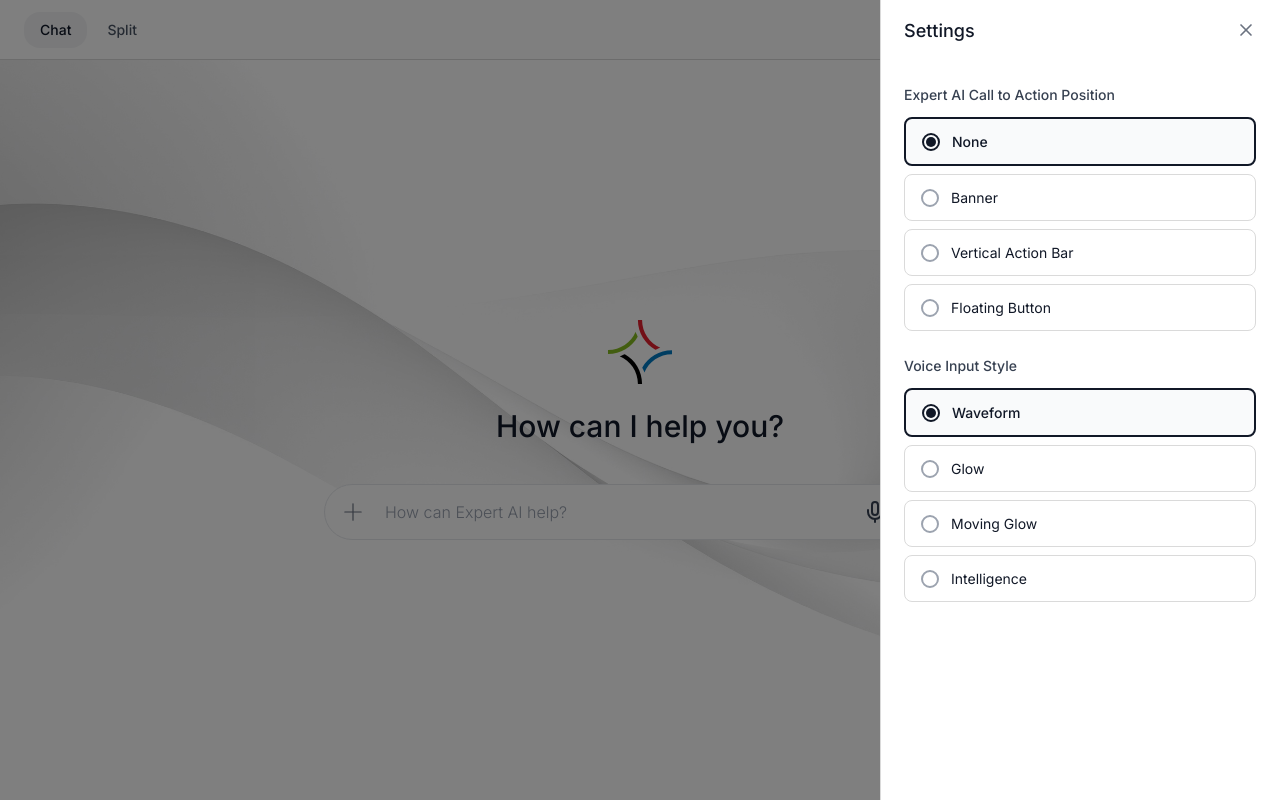
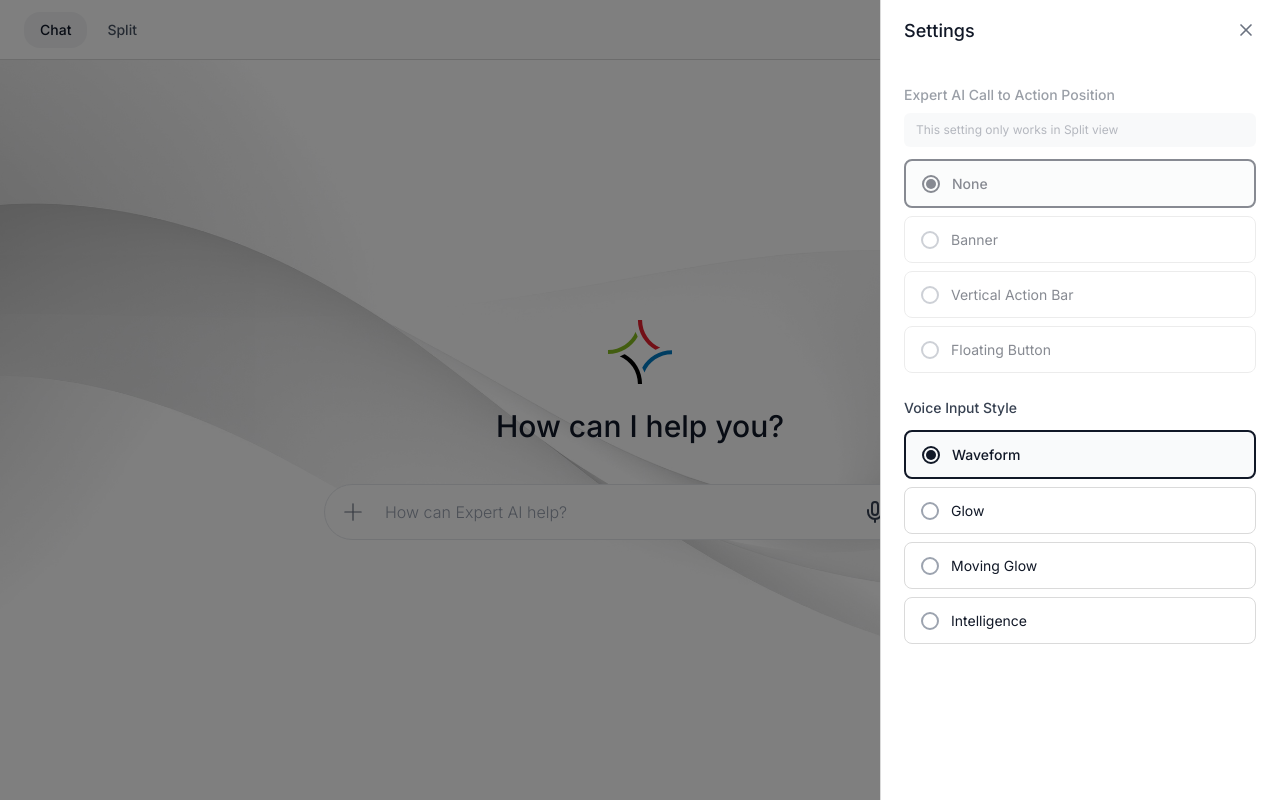
Before and after one commit to beundehaas12/expertai, a React (Vite) app: page / in a window 1280 px wide. Both pictures are taken after a click on the button 1236 px from the left and 29 px from the top of the page. Built offline with nearby package versions, Linux system fonts and the light colour scheme.

Commit message:
feat: Disable CTA position settings in Chat view with notification
- Add isSplitView prop to SideModal component
- Disable CTA position buttons when not in split view
- Show notification message explaining settings only work in Split view
- Apply visual opacity to indicate disabled state

```diff
--- a/src/App.tsx
+++ b/src/App.tsx
@@ -175,6 +175,7 @@ export default function App() {
                 onVoiceVariantChange={setVoiceVariant}
                 buttonPosition={buttonPosition}
                 onButtonPositionChange={setButtonPosition}
+                isSplitView={splitView}
             />
 
             {/* Main Layout */}
--- a/src/components/ui/SideModal.tsx
+++ b/src/components/ui/SideModal.tsx
@@ -13,6 +13,7 @@ interface SideModalProps {
     onVoiceVariantChange?: (variant: VoiceVariant) => void;
     buttonPosition?: ButtonPosition;
     onButtonPositionChange?: (position: ButtonPosition) => void;
+    isSplitView?: boolean;
 }
 
 const voiceVariants: { value: VoiceVariant; label: string }[] = [
@@ -38,6 +39,7 @@ export function SideModal({
     onVoiceVariantChange,
     buttonPosition = 'header',
     onButtonPositionChange,
+    isSplitView = false,
 }: SideModalProps) {
     return (
         <AnimatePresence>
@@ -89,15 +91,29 @@ export function SideModal({
                         <div style={{ flex: 1, overflowY: 'auto', padding: '24px' }}>
                             {children || (
                                 <>
-                                    <div style={{ marginBottom: '24px' }}>
-                                        <h3 style={{ fontSize: '14px', fontWeight: 500, color: '#374151', marginBottom: '12px', marginTop: 0, textAlign: 'left' }}>
+                                    <div style={{ marginBottom: '24px', opacity: isSplitView ? 1 : 0.5 }}>
+                                        <h3 style={{ fontSize: '14px', fontWeight: 500, color: '#374151', marginBottom: '8px', marginTop: 0, textAlign: 'left' }}>
                                             Expert AI Call to Action Position
                                         </h3>
+                                        {!isSplitView && (
+                                            <div style={{
+                                                fontSize: '12px',
+                                                color: '#6b7280',
+                                                marginBottom: '12px',
+                                                padding: '8px 12px',
+                                                backgroundColor: '#f3f4f6',
+                                                borderRadius: '6px',
+                                                textAlign: 'left',
+                                            }}>
+                                                This setting only works in Split view
+                                            </div>
+                                        )}
                                         <div style={{ display: 'flex', flexDirection: 'column', gap: '8px' }}>
                                             {buttonPositions.map(({ value, label }) => (
                                                 <button
                                                     key={value}
-                                                    onClick={() => onButtonPositionChange?.(value)}
+                                                    onClick={() => isSplitView && onButtonPositionChange?.(value)}
+                                                    disabled={!isSplitView}
                                                     style={{
                                                         display: 'flex',
                                                         alignItems: 'center',
@@ -106,7 +122,7 @@ export function SideModal({
                                                         borderRadius: '8px',
                                                         border: buttonPosition === value ? '2px solid #111827' : '1px solid #DADADA',
                                                         backgroundColor: buttonPosition === value ? '#F9FAFB' : '#ffffff',
-                                                        cursor: 'pointer',
+                                                        cursor: isSplitView ? 'pointer' : 'not-allowed',
                                                         textAlign: 'left',
                                                         transition: 'all 0.15s ease',
                                                     }}
```
